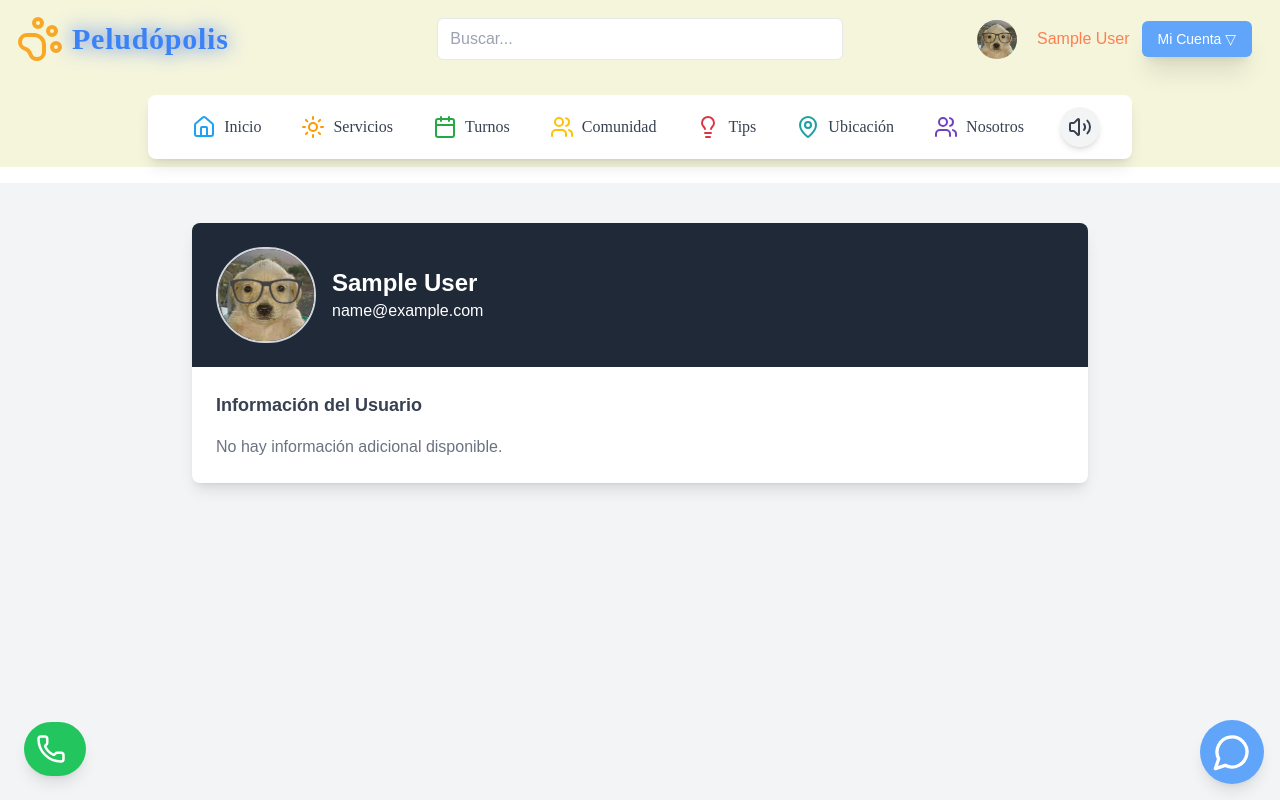
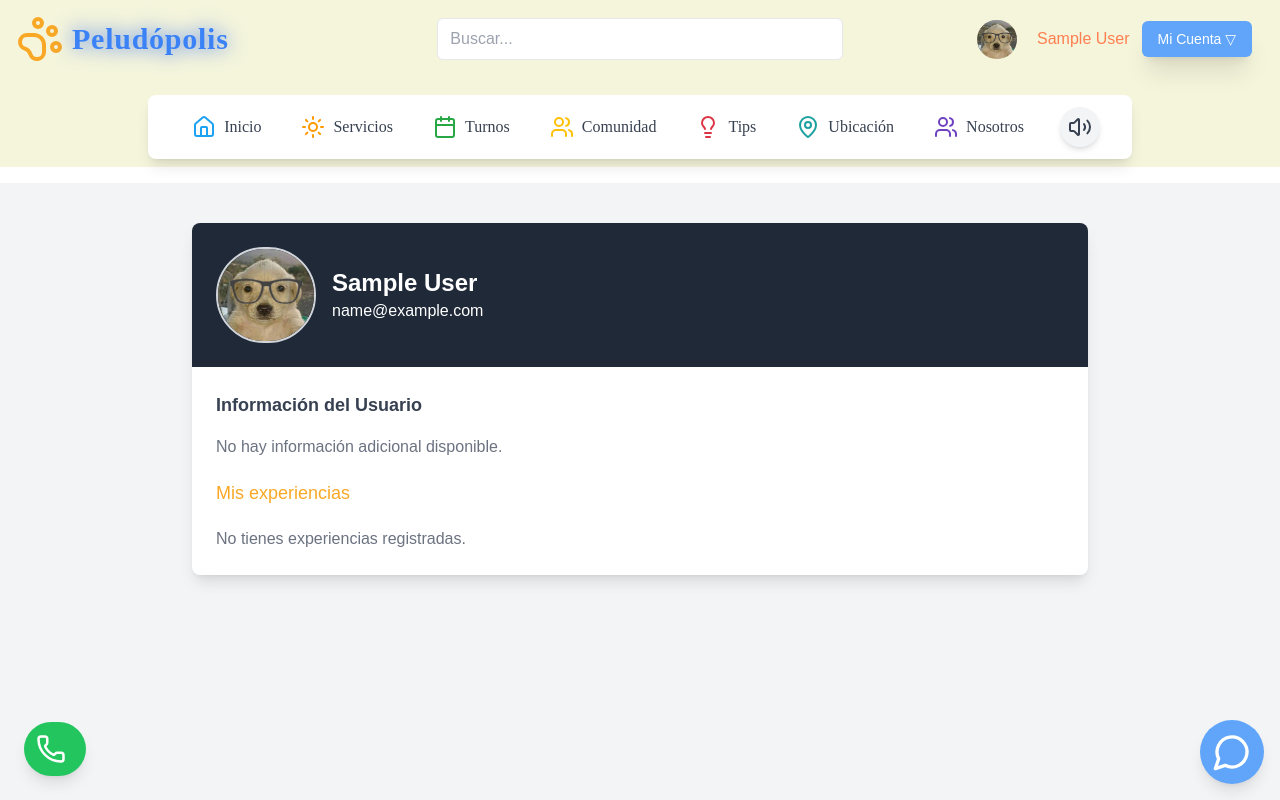
Before and after one commit to peludopolis/peludopolis, a Next.js app in the folder Front/: page /dashboard in a window 1280 px wide. Shown: the top 800 px of the page. Built offline with nearby package versions, Linux system fonts and the light colour scheme; sample sign-in values are in the browser's storage.

Commit message:
se muestran los post del usuario en su dashboard

```diff
--- a/Front/app/dashboard/page.tsx
+++ b/Front/app/dashboard/page.tsx
@@ -1,5 +1,5 @@
 "use client";
-import { useContext, useEffect } from "react";
+import { useContext, useEffect, useState } from "react";
 import { useRouter } from "next/navigation";
 import { AuthContext } from "../../contexts/authContext";
 import Image from "next/image";
@@ -7,12 +7,21 @@ import Image from "next/image";
 const Dashboard = () => {
     const { user, isLoading } = useContext(AuthContext);
     const router = useRouter();
+    const [posts, setPosts] = useState<any[]>([]);
 
     useEffect(() => {
         if (!isLoading && !user?.user) {
             router.push("/"); // Redirige solo si no hay usuario y terminó de cargar
         }
     }, [user, isLoading, router]);
+
+    useEffect(() => {
+        if (user?.user) {
+            // Accede a los posts del usuario desde el localStorage
+            const storedUser = JSON.parse(localStorage.getItem("user")!);
+            setPosts(storedUser?.user?.posts || []);
+        }
+    }, [user]);
 
     if (isLoading) {
         return <div className="text-black text-center mt-10">Cargando...</div>;
@@ -66,6 +75,29 @@ const Dashboard = () => {
                             <p className="text-gray-500">No hay información adicional disponible.</p>
                         )}
                     </div>
+                    <h1 className="text-lg text-primary my-5">Mis experiencias</h1>
+                    <div className="space-y-4 flex gap-6">
+                        {posts.length > 0 ? (
+                            posts.map((post) => (
+                                <div key={post.id} className="bg-gray-200 p-4 rounded-lg">
+                                    {post.image && (
+                                        <Image
+                                            src={post.image}
+                                            alt="Post image"
+                                            width={50}
+                                            height={50}
+                                            className="rounded-lg mt-2"
+                                        />
+                                    )}
+                                    <p className="text-tertiary">{post.description}</p>
+
+                                    {/* Aquí podrías agregar más detalles o acciones, como editar o eliminar */}
+                                </div>
+                            ))
+                        ) : (
+                            <p className="text-gray-500">No tienes experiencias registradas.</p>
+                        )}
+                    </div>
                 </div>
             </div>
         </div>
```
